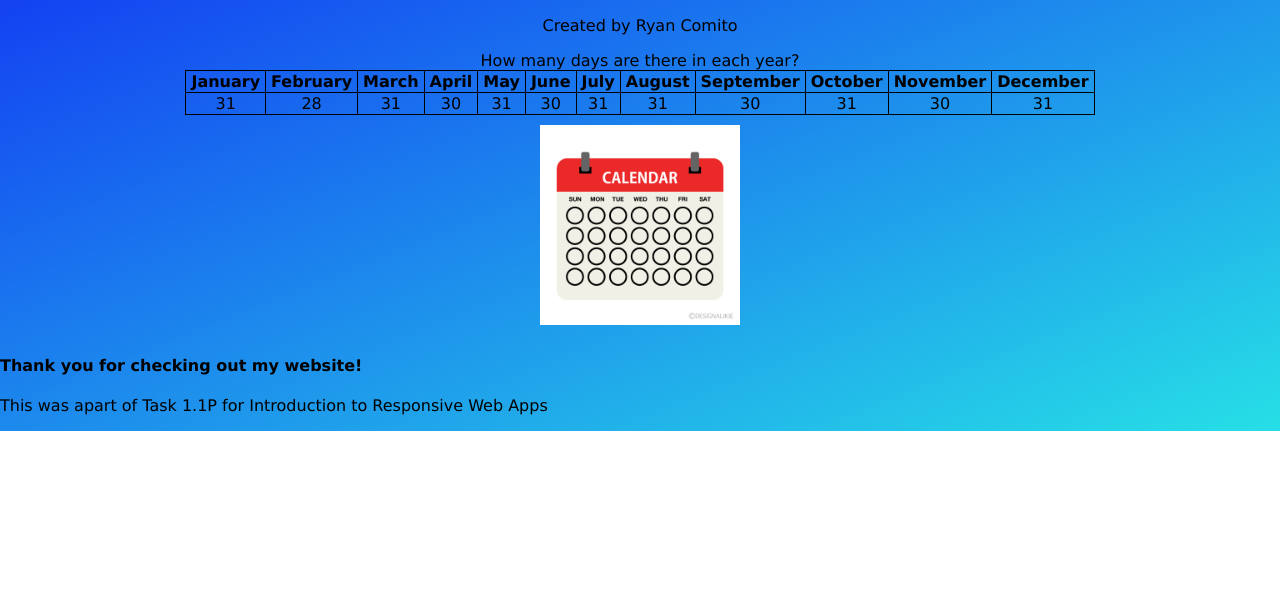
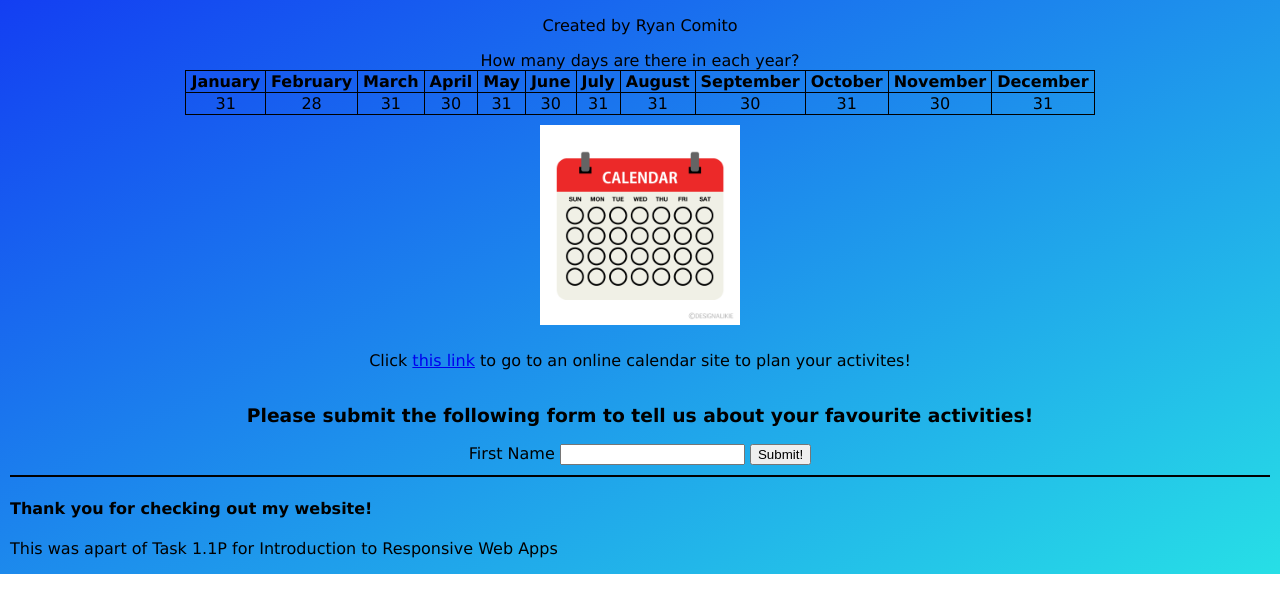
Before and after one commit to ryandeakin1/task1.1p, a plain HTML site: page index.html in a window 1280 px wide. Shown: the part 81-694 px from the top of the page. Drawn offline with Linux system fonts and the light colour scheme.

Commit message:
more styling

```diff
--- a/index.html
+++ b/index.html
@@ -68,6 +68,13 @@
       </tr>
     </table>
     <img src="calendar.png" alt="Picture of a calendar">
+    <p>Click <a href="https://calendar.google.com/" target="_blank">this link</a> to go to an online calendar site to plan your activites!</p>
+    <h3>Please submit the following form to tell us about your favourite activities!</h3>
+    <form action="#">
+      <label for="first-name">First Name</label>
+      <input type="text" name="" id="first-name">
+      <button type="submit">Submit!</button>
+    </form>
   </main>
   <footer>
     <h4>Thank you for checking out my website!</h4>
--- a/style.css
+++ b/style.css
@@ -8,3 +8,8 @@ img {
   padding: 10px;
   width: 200px;
 }
+
+footer {
+  border-top: 2px solid;
+  margin: 10px;
+}
```
